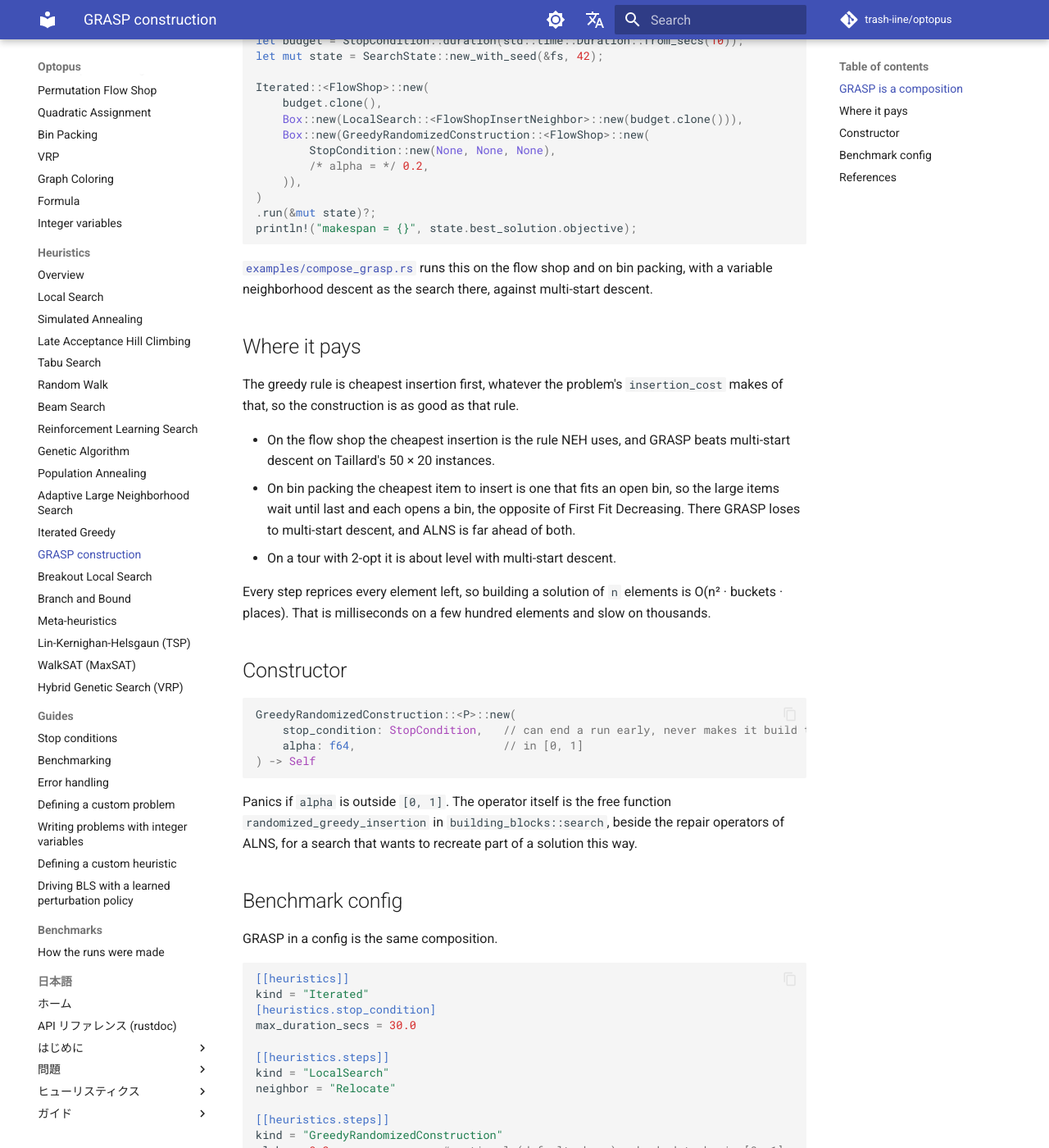
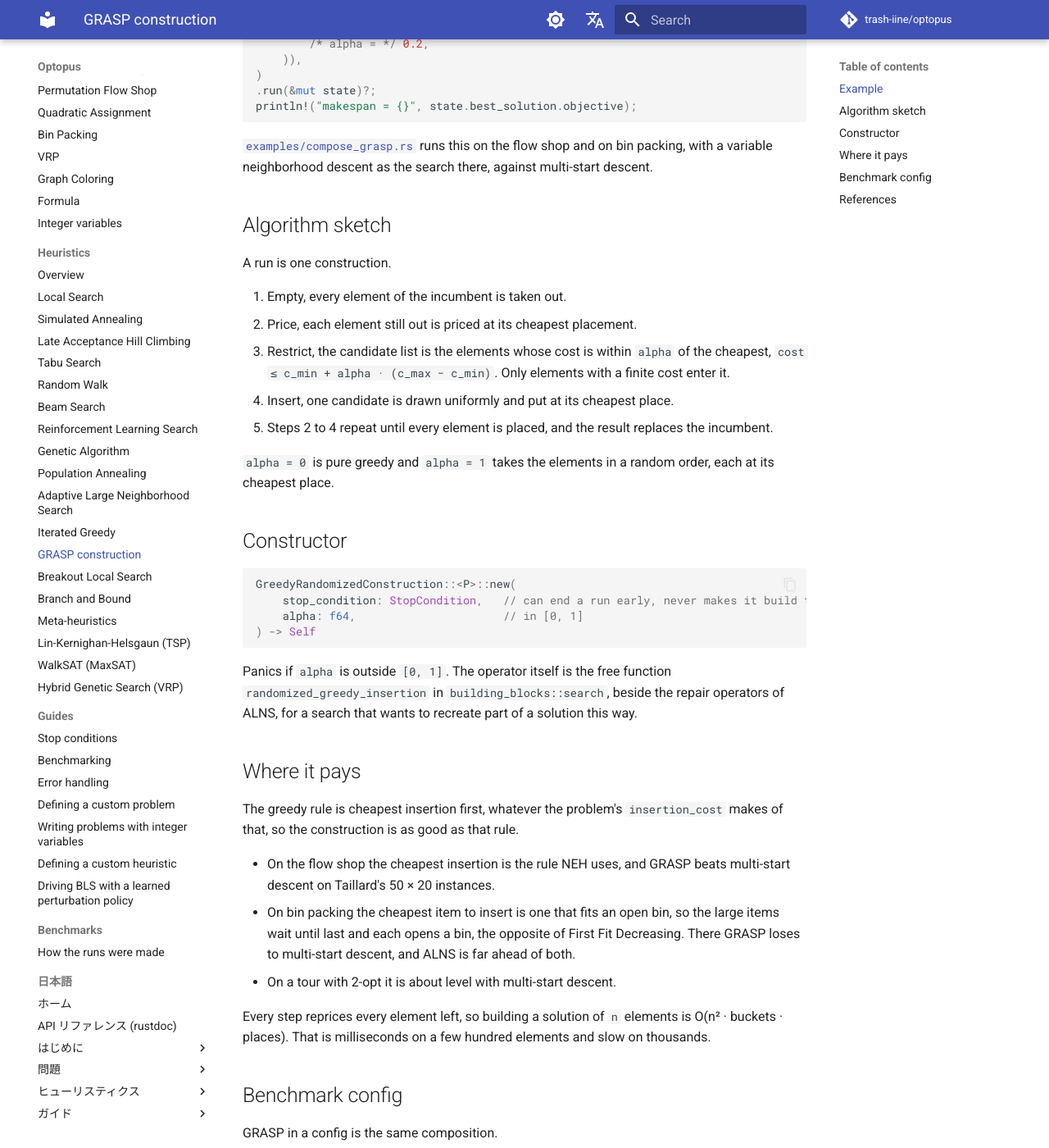
Before and after one commit to trash-iine/optopus, an MkDocs documentation site: the page built from docs/heuristics/greedy_randomized_construction.md, in a window 1280 px wide and 1400 px high, scrolled down 725 px. Shown: the whole window at 82% size. Built offline with MkDocs 1.6.1 and Material for MkDocs 9.7.7, drawn with Linux system fonts in a browser that asks for light colours; comment, search, counter and statistics services are not loaded; some of the changed text lies outside the part shown.

Commit message:
DOCS: the bin packing and GRASP construction pages follow main's section order, the construction page gaining an Example and an Algorithm sketch
Claude-Session: https://claude.ai/code/session_016aUoozT33KF9FPsjHz5dtR

````diff
--- a/docs/heuristics/greedy_randomized_construction.md
+++ b/docs/heuristics/greedy_randomized_construction.md
@@ -3,22 +3,14 @@
 **API:** [`GreedyRandomizedConstruction`](../api/optopus/heuristic/struct.GreedyRandomizedConstruction.html)
 
 The construction phase of GRASP. It empties the incumbent and builds a new
-solution one element at a time. At every step each element still out is priced
-at its cheapest placement, and one is drawn uniformly from the restricted
-candidate list, the elements whose cost is within `alpha` of the cheapest,
-
-```text
-cost ≤ c_min + alpha · (c_max − c_min)
-```
-
-`alpha = 0` is pure greedy and `alpha = 1` takes the elements in a random order,
-each at its cheapest place.
+solution one element at a time, each drawn from the elements whose cheapest
+placement is within `alpha` of the cheapest of all.
 
 It runs on any problem implementing [`Ruinable`](../traits.md) whose solution
 implements [`Evaluate`](../traits.md). In a config that is TSP, VRP, the
 [flow shop](../problems/flow_shop.md) and [bin packing](../problems/bin_packing.md).
 
-## GRASP is a composition
+## Example
 
 A run builds exactly one solution and stops, so this is a step for a
 composition rather than a search. GRASP itself, a construction and a descent
@@ -48,6 +40,36 @@ println!("makespan = {}", state.best_solution.objective);
 runs this on the flow shop and on bin packing, with a variable neighborhood
 descent as the search there, against multi-start descent.
 
+## Algorithm sketch
+
+A run is one construction.
+
+1. Empty, every element of the incumbent is taken out.
+2. Price, each element still out is priced at its cheapest placement.
+3. Restrict, the candidate list is the elements whose cost is within `alpha`
+   of the cheapest, `cost ≤ c_min + alpha · (c_max − c_min)`. Only elements
+   with a finite cost enter it.
+4. Insert, one candidate is drawn uniformly and put at its cheapest place.
+5. Steps 2 to 4 repeat until every element is placed, and the result replaces
+   the incumbent.
+
+`alpha = 0` is pure greedy and `alpha = 1` takes the elements in a random order,
+each at its cheapest place.
+
+## Constructor
+
+```rust
+GreedyRandomizedConstruction::<P>::new(
+    stop_condition: StopCondition,   // can end a run early, never makes it build twice
+    alpha: f64,                      // in [0, 1]
+) -> Self
+```
+
+Panics if `alpha` is outside `[0, 1]`. The operator itself is the free function
+`randomized_greedy_insertion` in `building_blocks::search`, beside the repair
+operators of ALNS, for a search that wants to recreate part of a solution
+this way.
+
 ## Where it pays
 
 The greedy rule is cheapest insertion first, whatever the problem's
@@ -64,20 +86,6 @@ The greedy rule is cheapest insertion first, whatever the problem's
 Every step reprices every element left, so building a solution of `n` elements
 is O(n² · buckets · places). That is milliseconds on a few hundred elements and
 slow on thousands.
-
-## Constructor
-
-```rust
-GreedyRandomizedConstruction::<P>::new(
-    stop_condition: StopCondition,   // can end a run early, never makes it build twice
-    alpha: f64,                      // in [0, 1]
-) -> Self
-```
-
-Panics if `alpha` is outside `[0, 1]`. The operator itself is the free function
-`randomized_greedy_insertion` in `building_blocks::search`, beside the repair
-operators of ALNS, for a search that wants to recreate part of a solution
-this way.
 
 ## Benchmark config
 
````
Also changed, not shown: docs/ja/heuristics/greedy_randomized_construction.md (+20 -15 lines), docs/ja/problems/bin_packing.md (+5 -5 lines), docs/problems/bin_packing.md (+7 -7 lines).
